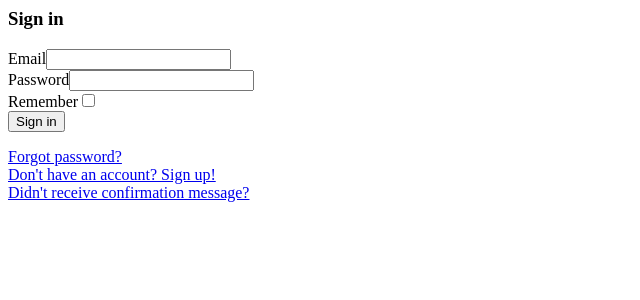
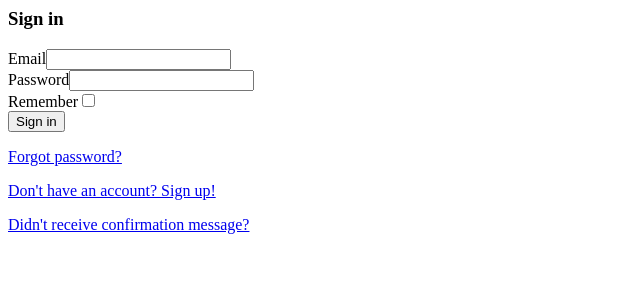
Before and after one commit to inblank/yii2-activeuser, a PHP site: template views/account/login.php in a window 1280 px wide. Shown: the top 300 px of the page, without its empty margins (0-640 px from the left). Run offline with PHP 8.4, Linux system fonts and the light colour scheme; the template is opened without the code that fills it, so the values that code supplies are empty; form fields are guessed from the names that the template uses; some libraries are stand-ins or nearby versions.

Commit message:
Changed login page

```diff
--- a/messages/ru/activeuser_frontend.php
+++ b/messages/ru/activeuser_frontend.php
@@ -1,3 +1,8 @@
 <?php
 return [
+    'Sign in' => 'Авторизация',
+
+    'Forgot password?' => 'Забыли пароль?',
+    "Didn't receive confirmation message?" => "Не получили письмо-подтверждение?",
+    "Don't have an account? Sign up!" => "Нет аккаунта? Зарегистрируйтесь!",
 ];
--- a/messages/ru/activeuser_general.php
+++ b/messages/ru/activeuser_general.php
@@ -30,13 +30,8 @@
 
     'Password restore request' => 'Запрос на восстановление пароля',
 
-    'Sign in' => 'Вход',
     'Register' => 'Регистрация',
     'Already register? Sign in!' => 'Уже зарегистрированы? Войдите!',
-
-    'Forgot password?' => 'Забыли пароль?',
-    "Didn't receive confirmation message?" => "Не получили письмо-подтверждение?",
-    "Don't have an account? Sign up!" => "Нет аккаунта? Зарегистрируйтесь!",
 
     'Thank you for register on site' => 'Спасибо за регистрацию на сайте',
     'Email address confirmation needed' => 'Требуется подтверждение email адреса',
--- a/views/account/login.php
+++ b/views/account/login.php
@@ -5,14 +5,16 @@
 use yii\helpers\Html;
 use yii\widgets\ActiveForm;
 
-$this->title = Yii::t('activeuser_general', 'Sign in');
+$this->title = Yii::t('activeuser_frontend', 'Sign in');
 $this->params['breadcrumbs'][] = $this->title;
 ?>
-<div class="loginpanel">
-    <div class="loginpanel__header">
-        <h3 class="loginpanel__title"><?= Html::encode($this->title) ?></h3>
+
+<div class="row">
+    <div class="col-md-4 col-md-offset-4 col-sm-6 col-sm-offset-3">
+        <div id="form-login" class="panel panel-primary">
+            <div class="panel-heading">
+                <h3 class="panel-title"><?= Html::encode($this->title) ?></h3>
             </div>
-    <div class="loginpanel__body">
             <?php $form = ActiveForm::begin([
                 'enableAjaxValidation' => false,
                 'enableClientValidation' => false,
@@ -20,6 +22,7 @@
                 'validateOnType' => false,
                 'validateOnChange' => false,
             ]) ?>
+            <div class="panel-body">
                 <?= $form->field($model, 'email', [
                     'inputOptions' => [
                         'autofocus' => 'autofocus',
@@ -35,27 +38,28 @@
                 ])->passwordInput() ?>
 
                 <?= $form->field($model, 'remember')->checkbox(['tabindex' => '4']) ?>
-
-        <?= Html::submitButton(Yii::t('activeuser_general', 'Sign in'), [
-            'class' => 'button', 'tabindex' => '3'
+                <?= Html::submitButton(Yii::t('activeuser_frontend', 'Sign in'), [
+                    'class' => 'btn btn-primary btn-block', 'tabindex' => '3'
                 ]) ?>
+            </div>
             <?php ActiveForm::end(); ?>
         </div>
-    <div class="loginpanel__links">
+        <div class="text-center">
             <?php if ($model->module->enablePasswordRestore): ?>
-            <div class="loginpanel__recovery">
-                <?= Html::a(Yii::t('activeuser_general', 'Forgot password?'), ['/activeuser/account/recovery'], ['tabindex' => '5']) ?>
-            </div>
+                <p class="login-recovery">
+                    <?= Html::a(Yii::t('activeuser_frontend', 'Forgot password?'), ['/activeuser/account/recovery'], ['tabindex' => '5']) ?>
+                </p>
             <?php endif; ?>
             <?php if ($model->module->enableRegistration): ?>
-            <div class="loginpanel__register">
-                <?= Html::a(Yii::t('activeuser_general', "Don't have an account? Sign up!"), ['/activeuser/account/register']) ?>
-            </div>
+                <p class="login-register">
+                    <?= Html::a(Yii::t('activeuser_frontend', "Don't have an account? Sign up!"), ['/activeuser/account/register']) ?>
+                </p>
             <?php endif ?>
             <?php if ($model->module->enableConfirmation): ?>
-            <div class="loginpanel__resend">
-                <?= Html::a(Yii::t('activeuser_general', "Didn't receive confirmation message?"), ['/activeuser/account/resend']) ?>
-            </div>
+                <p class="login-resend">
+                    <?= Html::a(Yii::t('activeuser_frontend', "Didn't receive confirmation message?"), ['/activeuser/account/resend']) ?>
+                </p>
             <?php endif ?>
         </div>
     </div>
+</div>
```
Lines whose indentation alone changed are shown as unchanged.
